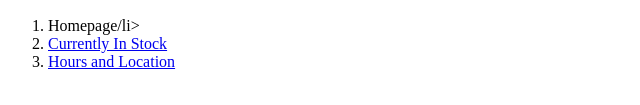
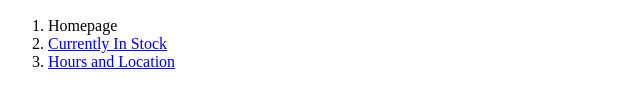
Before and after one commit to Momentum-Team-12/html-build-a-small-business-website-Scooper1920, a plain HTML site: page index.html in a window 1280 px wide. Shown: the part 315-420 px from the top of the page, 0-640 px from the left. Drawn offline with Linux system fonts and the light colour scheme.

Commit message:
took the slash and stuff off of the end of homepage

```diff
--- a/index.html
+++ b/index.html
@@ -11,7 +11,7 @@
       <img src="starter_files/images/store-interior.jpg" width="350" />
       <nav class="crumbs">
         <ol>
-          <li class="crumb">Homepage/li>
+          <li class="crumb">Homepage
           <li class="crumb"><a href="#">Currently In Stock</a></li>
             <li class="crumb"><a href="#">Hours and Location</a></li>
         </ol>
```
